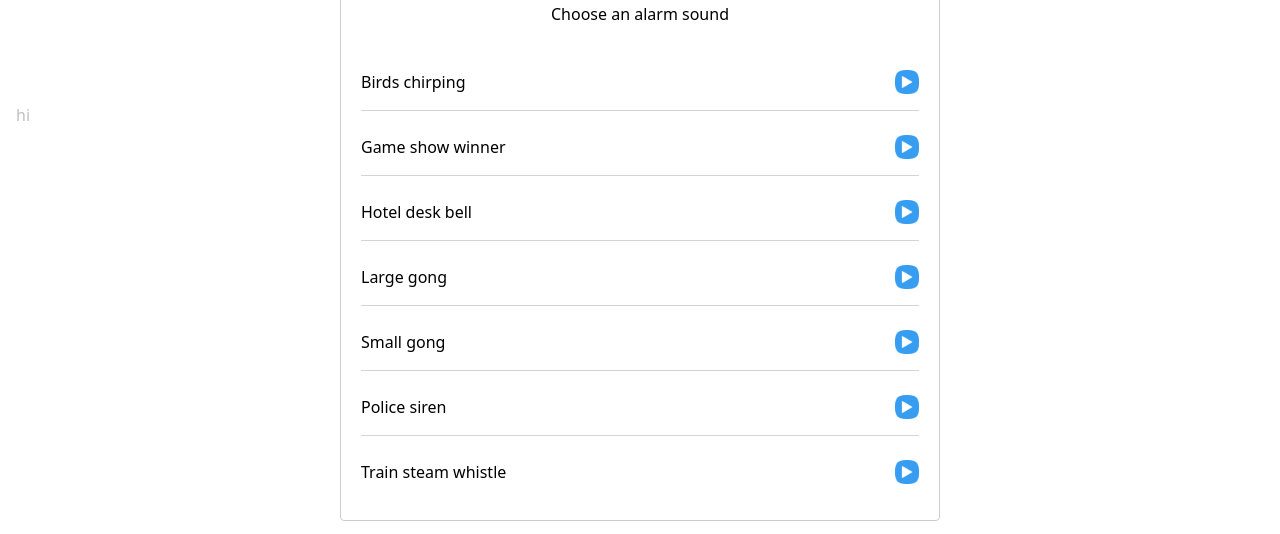
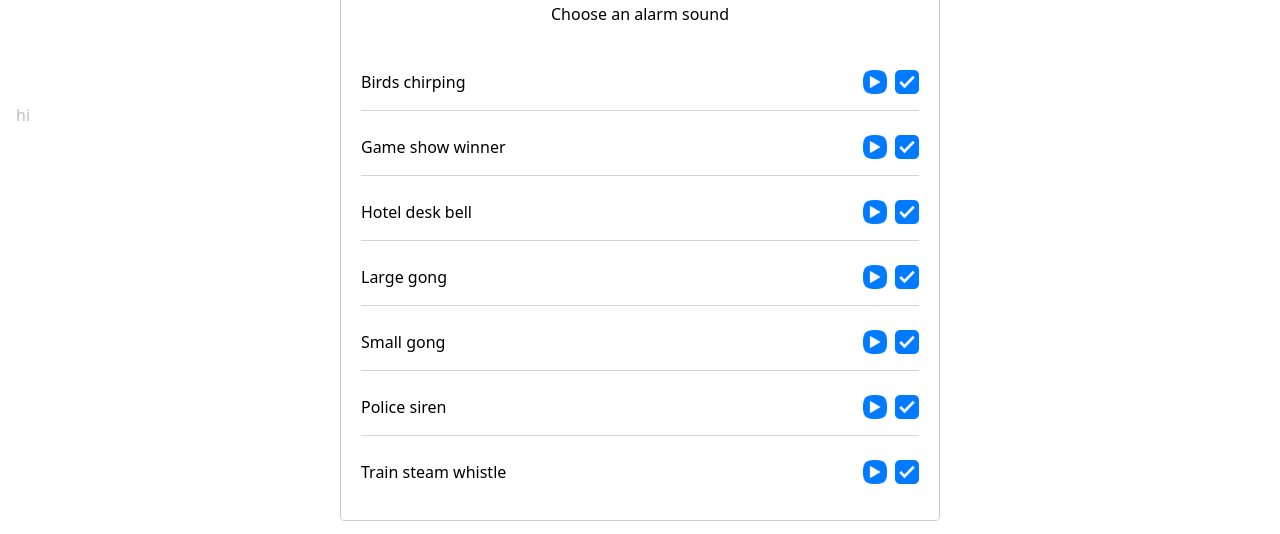
Before and after one commit to HCaetano/pomodoro-timer, a React (Create React App) app: page / in a window 1280 px wide. Both pictures are taken after a click on the button 1249 px from the left and 31 px from the top of the page. Shown: the part 175-709 px from the top of the page. Built offline with nearby package versions, Linux system fonts and the light colour scheme.

Commit message:
feat: Add button to set new alarm sound

```diff
--- a/src/pages/Home/Home.jsx
+++ b/src/pages/Home/Home.jsx
@@ -76,6 +76,7 @@ function Home() {
   const [isBreakActive, setIsBreakActive] = useState(false);
   const [pomodoroCycles, setPomodoroCycles] = useState(0);
   const [modalIsOpen, setIsOpen] = useState(false);
+  const [alarmSource, setAlarmSource] = useState("/alarms/small-gong.mp3");
 
   const audioRef = useRef(null);
 
@@ -138,7 +139,7 @@ function Home() {
     setSecond(pomodoroSecond);
   };
 
-  const playSound = (soundUrl = "/alarms/small-gong.mp3") => {
+  const playSound = (soundUrl = alarmSource) => {
     if (audioRef.current) {
       audioRef.current.src = soundUrl;
       audioRef.current.play();
@@ -231,6 +232,7 @@ function Home() {
                   key={alarm.id}
                 >
                   <p>{alarm.name}</p>
+                  <div className="flex gap-2">
                     <button onClick={() => playSound(alarm.src)}>
                       <img
                         src="play-button.png"
@@ -238,6 +240,16 @@ function Home() {
                         width={24}
                       />
                     </button>
+                    <button
+                      className="h-6 w-6"
+                      onClick={() => setAlarmSource(alarm.src)}
+                    >
+                      <img
+                        src="check-button.png"
+                        alt={`Set ${alarm.name} sound as default`}
+                      />
+                    </button>
+                  </div>
                 </div>
               ))}
             </div>
@@ -268,7 +280,7 @@ function Home() {
           >
             Stop
           </button>
-          <audio ref={audioRef} src="/alarms/small-gong.mp3" />
+          <audio ref={audioRef} src={alarmSource} />
         </section>
         <p>Pomodoro cycles: {pomodoroCycles}</p>
       </section>
```
Also changed, not shown: public/check-button.png (added), public/play-button.png. Lines whose indentation alone changed are shown as unchanged.
